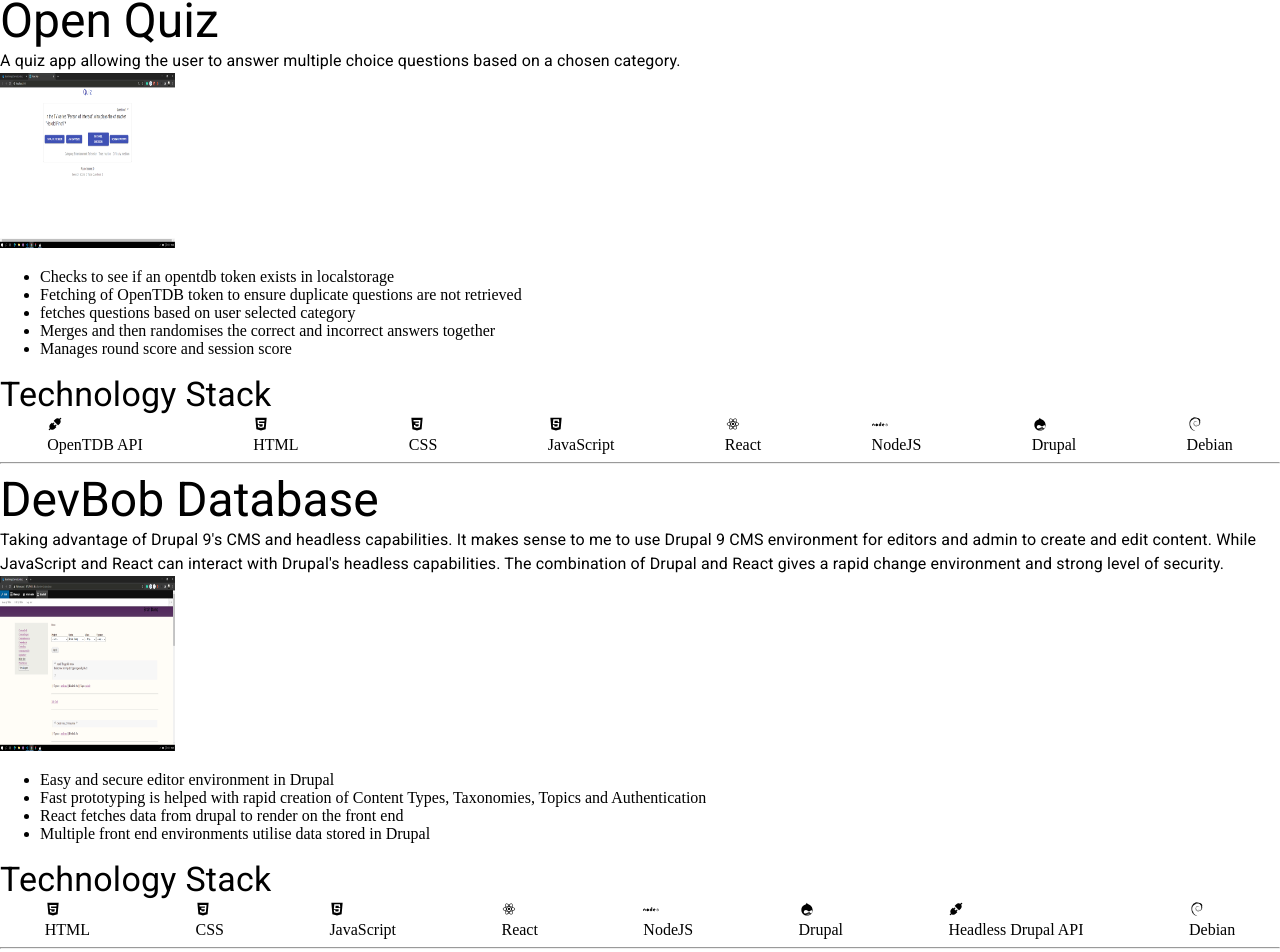
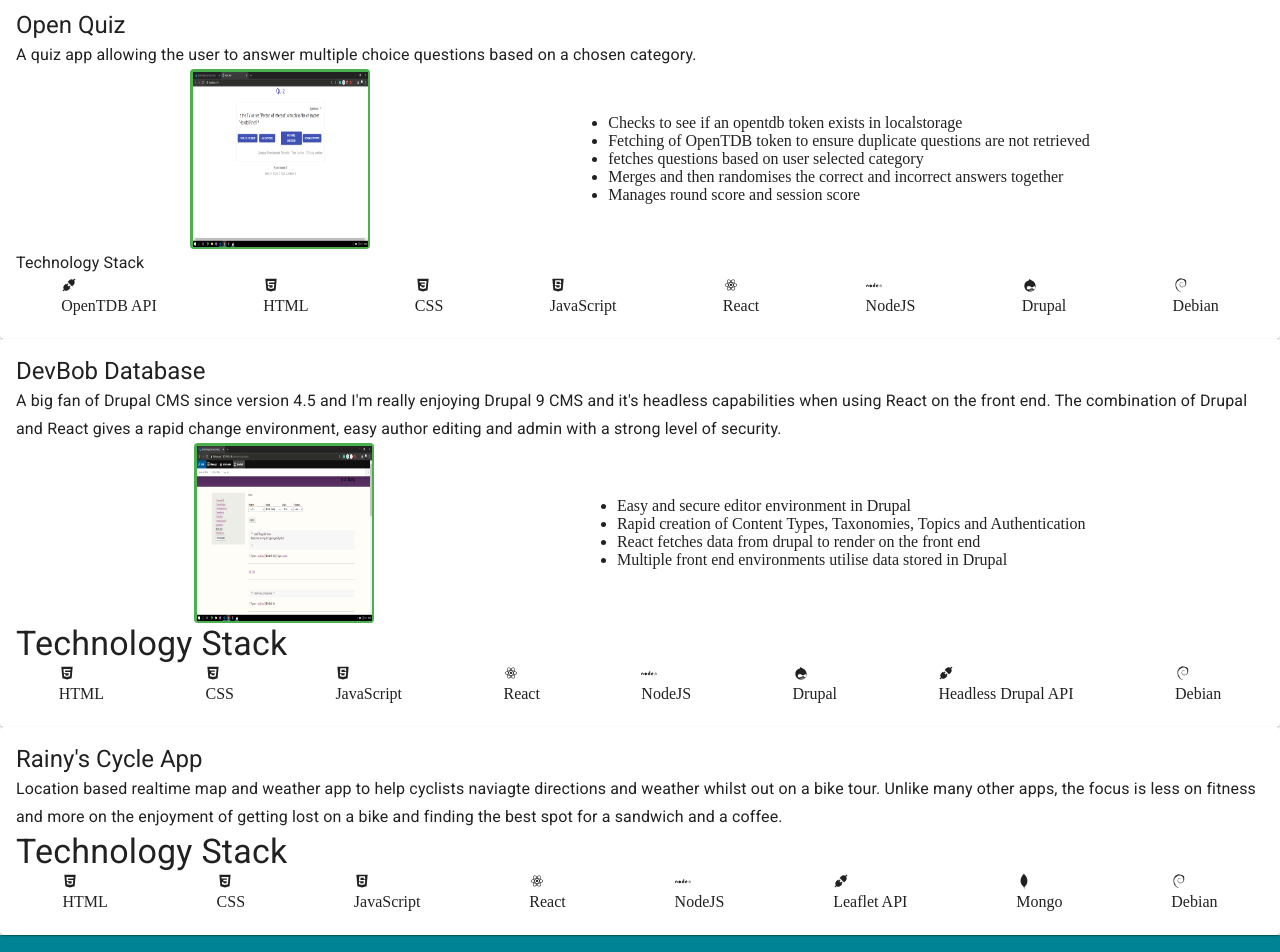
Before and after one commit to 789ni812/my-portfolio, a React (Create React App) app: page / in a window 1280 px wide. Shown: the part 217-1169 px from the top of the page. Built offline with nearby package versions, Linux system fonts and the light colour scheme.

Commit message:
Further Materialui styling to recentProject component

```diff
--- a/src/components/RecentProjects/RecentProjects.js
+++ b/src/components/RecentProjects/RecentProjects.js
@@ -18,16 +18,39 @@ import { AiFillApi } from "react-icons/ai";
 import DevBobApp from "../../assets/images/Devbob-app.png";
 import QuizApp from "../../assets/images/Quiz-app.png";
 
+import Card from "@material-ui/core/Card";
+import CardContent from "@material-ui/core/CardContent";
+import Avatar from "@material-ui/core/Avatar";
+import { green } from "@material-ui/core/colors";
+
 const useStyles = makeStyles((theme) => ({
   listGridContainer: {
     display: "flex",
     alignItems: "center",
     flexWrap: "flex",
   },
+  root: {
+    display: "flex",
+  },
+  details: {
+    display: "flex",
+    flexDirection: "column",
+  },
+  content: {
+    flex: "1 0 auto",
+  },
+
+  rounded: {
+    width: 180,
+    height: 180,
+    color: "#fff",
+    backgroundColor: green[500],
+  },
 }));
 
 const RecentProjects = () => {
   const classes = useStyles();
+
   return (
     <>
       <Typography variant="h3">Recent projects</Typography>
@@ -41,27 +64,60 @@ const RecentProjects = () => {
         <a href="https://github.com/789ni812">https://github.com/789ni812</a>
       </Typography>
 
-      <Typography variant="h3">Open Quiz </Typography>
-      <Typography variant="body1">
-        A quiz app allowing the user to answer multiple choice questions based
-        on a chosen category.
+      <Grid
+        container
+        direction="row"
+        justify="space-evenly"
+        alignItems="flex-start"
+      >
+        <Grid item>
+          <Card>
+            <CardContent className={classes.content}>
+              <Typography component="h5" variant="h5">
+                Open Quiz{" "}
               </Typography>
-      <img src={QuizApp} alt="Quiz App screenshot" width="175" height="175" />
+              <Typography variant="subtitle1">
+                A quiz app allowing the user to answer multiple choice questions
+                based on a chosen category.
+              </Typography>
 
+              <Grid
+                container
+                direction="row"
+                spacing={3}
+                justify="space-evenly"
+                alignItems="center"
+              >
+                <Grid item>
+                  <Avatar variant="rounded" className={classes.rounded}>
+                    <img
+                      src={QuizApp}
+                      alt="Quiz App screenshot"
+                      width="175"
+                      height="175"
+                    />
+                  </Avatar>
+                </Grid>
+                <Grid item>
                   <ul>
-        <li>Checks to see if an opentdb token exists in localstorage</li>
                     <li>
-          Fetching of OpenTDB token to ensure duplicate questions are not
-          retrieved
+                      Checks to see if an opentdb token exists in localstorage
+                    </li>
+                    <li>
+                      Fetching of OpenTDB token to ensure duplicate questions
+                      are not retrieved
                     </li>
                     <li>fetches questions based on user selected category</li>
                     <li>
-          Merges and then randomises the correct and incorrect answers together
+                      Merges and then randomises the correct and incorrect
+                      answers together
                     </li>
                     <li>Manages round score and session score</li>
                   </ul>
+                </Grid>
+              </Grid>
 
-      <Typography variant="h4">Technology Stack</Typography>
+              <Typography variant="subtitle1">Technology Stack</Typography>
 
               <Grid
                 container
@@ -104,27 +160,57 @@ const RecentProjects = () => {
                   <br /> Debian
                 </Grid>
               </Grid>
+            </CardContent>
+          </Card>
+          <Grid item>
+            <Card>
+              <CardContent className={classes.content}>
+                <Typography component="h5" variant="h5">
+                  DevBob Database{" "}
+                </Typography>
+                <Typography variant="subtitle1">
+                  A big fan of Drupal CMS since version 4.5 and I'm really
+                  enjoying Drupal 9 CMS and it's headless capabilities when
+                  using React on the front end. The combination of Drupal and
+                  React gives a rapid change environment, easy author editing
+                  and admin with a strong level of security.
+                </Typography>
 
-      <hr />
-      <Typography variant="h3">DevBob Database </Typography>
-      <Typography variant="body1">
-        Taking advantage of Drupal 9's CMS and headless capabilities. It makes
-        sense to me to use Drupal 9 CMS environment for editors and admin to
-        create and edit content. While JavaScript and React can interact with
-        Drupal's headless capabilities. The combination of Drupal and React
-        gives a rapid change environment and strong level of security.
-      </Typography>
-      <img src={DevBobApp} alt="Devbob screenshot" width="175" height="175" />
-
+                <Grid
+                  container
+                  direction="row"
+                  spacing={3}
+                  justify="space-evenly"
+                  alignItems="center"
+                >
+                  <Grid item>
+                    <Avatar variant="rounded" className={classes.rounded}>
+                      <img
+                        src={DevBobApp}
+                        alt="Devbob screenshot"
+                        width="175"
+                        height="175"
+                      />
+                    </Avatar>
+                  </Grid>
+                  <Grid item>
                     <ul>
                       <li>Easy and secure editor environment in Drupal</li>
                       <li>
-          Fast prototyping is helped with rapid creation of Content Types,
-          Taxonomies, Topics and Authentication
+                        Rapid creation of Content Types, Taxonomies, Topics and
+                        Authentication
                       </li>
-        <li>React fetches data from drupal to render on the front end</li>
-        <li>Multiple front end environments utilise data stored in Drupal</li>
+                      <li>
+                        React fetches data from drupal to render on the front
+                        end
+                      </li>
+                      <li>
+                        Multiple front end environments utilise data stored in
+                        Drupal
+                      </li>
                     </ul>
+                  </Grid>
+                </Grid>
 
                 <Typography variant="h4">Technology Stack</Typography>
 
@@ -168,14 +254,21 @@ const RecentProjects = () => {
                     <br /> Debian
                   </Grid>
                 </Grid>
-
-      <hr />
-      <Typography variant="h3">Rainy's Cycle App </Typography>
-      <Typography variant="body1">
-        Location based realtime map and weather app to help cyclists naviagte
-        directions and weather whilst out on a bike tour. Unlike many other
-        apps, the focus is less on fitness and more on the enjoyment of getting
-        lost on a bike and finding the best spot for a sandwich and a coffee.
+              </CardContent>
+            </Card>
+          </Grid>
+          <Grid item>
+            <Card>
+              <CardContent className={classes.content}>
+                <Typography component="h5" variant="h5">
+                  Rainy's Cycle App{" "}
+                </Typography>
+                <Typography variant="subtitle1">
+                  Location based realtime map and weather app to help cyclists
+                  naviagte directions and weather whilst out on a bike tour.
+                  Unlike many other apps, the focus is less on fitness and more
+                  on the enjoyment of getting lost on a bike and finding the
+                  best spot for a sandwich and a coffee.
                 </Typography>
 
                 <Typography variant="h4">Technology Stack</Typography>
@@ -220,6 +313,11 @@ const RecentProjects = () => {
                     <br /> Debian
                   </Grid>
                 </Grid>
+              </CardContent>
+            </Card>
+          </Grid>
+        </Grid>
+      </Grid>
     </>
   );
 };
```
Also changed, not shown: 1 other file (tests, documents, lock files or other folders). Lines whose indentation alone changed are shown as unchanged.
